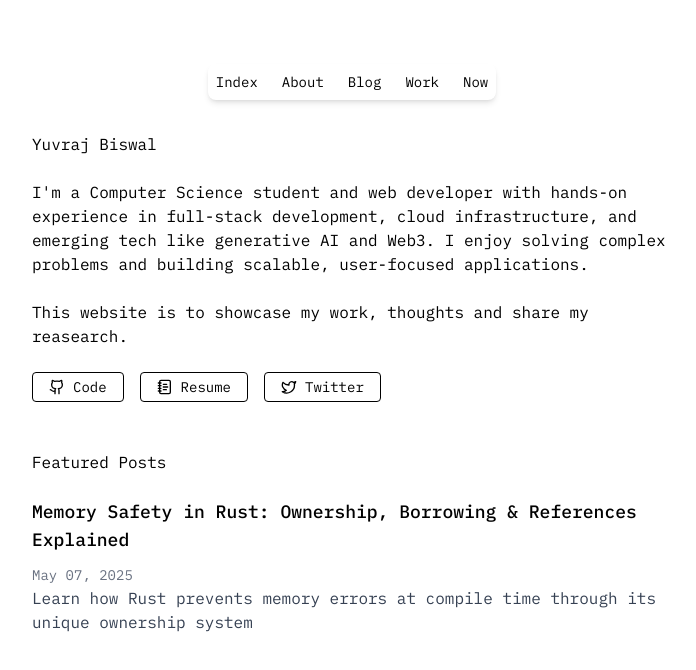
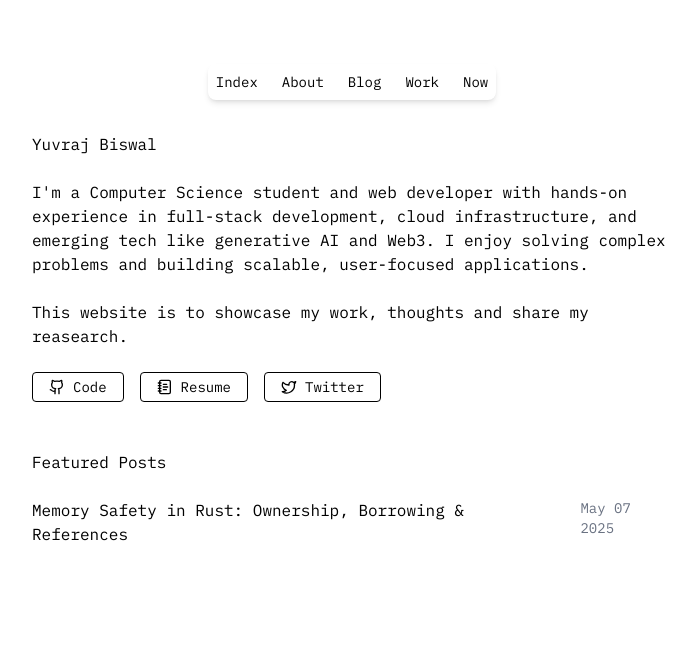
Before and after one commit to Yuvraj-cyborg/meweb, a Next.js app: page / in a window 1280 px wide. Shown: the top 670 px of the page, without its empty margins (288-984 px from the left). Built offline with nearby package versions, Linux system fonts and the light colour scheme.

Commit message:
ui-fixed

```diff
--- a/src/app/page.tsx
+++ b/src/app/page.tsx
@@ -33,14 +33,14 @@ export default function Home() {
 
       <h2 className="mt-12 mb-6">Featured Posts</h2>
       <div className="space-y-4">
-        <article className="space-y-2">
-          <h3 className="text-lg font-medium hover:text-gray-600">
+        <article className="space-y-2 flex flex-row gap-4">
+          <h3 className="text-md font-normal hover:text-gray-600">
             <Link href="/blog/hello-world">
-              Memory Safety in Rust: Ownership, Borrowing & References Explained
+              Memory Safety in Rust: Ownership, Borrowing & References
             </Link>
           </h3>
-          <time className="text-sm text-gray-500">May 07, 2025</time>
-          <p className="text-gray-700">Learn how Rust prevents memory errors at compile time through its unique ownership system</p>
+
+          <time className="text-sm text-gray-500">May 07 2025</time>
         </article>
       </div>
     </>
```
